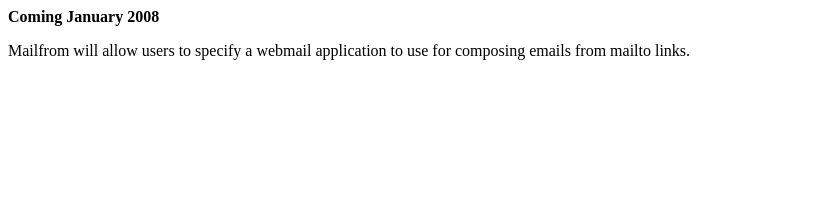
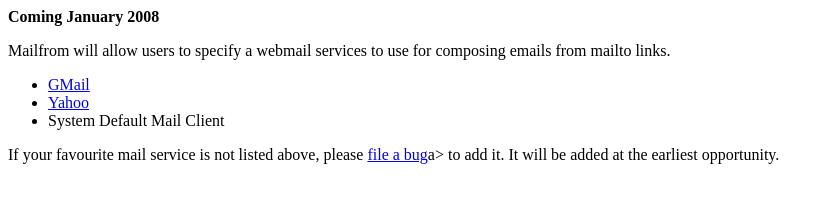
Before and after one commit to garethhunt/mailfrom, a plain HTML site: page www/index.html in a window 1280 px wide. Shown: the whole page, without its empty margins (0-834 px from the left). Drawn offline with Linux system fonts and the light colour scheme.

Commit message:
Updated homepage to add new service bug link

```diff
--- a/www/index.html
+++ b/www/index.html
@@ -35,4 +35,13 @@
 <!-- MAIN CONTENT -->
 <p><b>Coming January 2008</b></p>
 
-<p>Mailfrom will allow users to specify a webmail application to use for composing emails from mailto links.</p>
+<p>Mailfrom will allow users to specify a webmail services to use for composing emails from mailto links.</p>
+
+<Currently supported servicesL</p>
+<ul>
+  <li><a href="http://mail.google.com/">GMail</a></li>
+  <li><a href="http://mail.yahoo.com/">Yahoo</a></li>
+  <li>System Default Mail Client</li>
+</ul>
+
+<p>If your favourite mail service is not listed above, please <a href="https://www.mozdev.org/bugs/enter_bug.cgi?comment=Mail%20Service%3A%0D%0AURL%3A&component=Mail%20Service&product=mailfrom&short_desc=Add%20mail%20service%20to%20Mailfrom%20configuration"  onclick="javascript:pageTracker._trackPageview('/outgoing/mozdev_org/bugs/new_mail_service');">file a bug</a>a> to add it.  It will be added at the earliest opportunity.</p>
```
Also changed, not shown: www/footer.html (+4 -4 lines).
